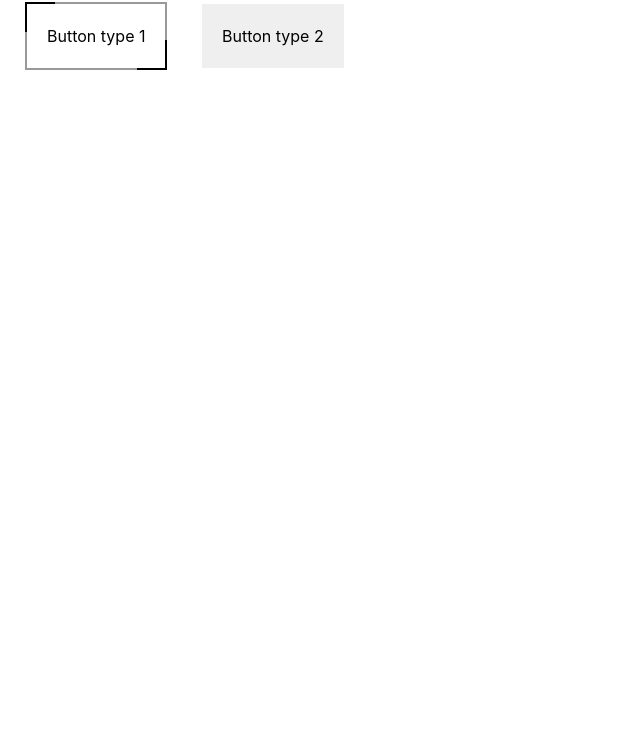
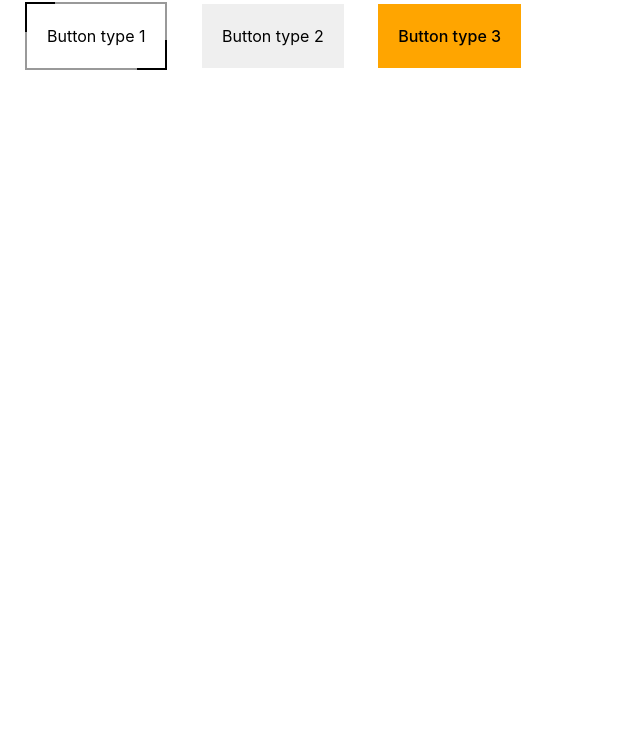
Before and after one commit to anhminhzing/refactor_source, a plain HTML site: page pages/button.html in a window 1280 px wide. Shown: the part 54-800 px from the top of the page, without its empty margins (0-640 px from the left). Drawn offline with nearby package versions, Linux system fonts and the light colour scheme.

Commit message:
+ add button type 3

```diff
--- a/pages/button.html
+++ b/pages/button.html
@@ -29,6 +29,9 @@
                         <button class="button button_type2">
                             <span >Button type 2</span>
                         </button>
+                        <button class="button button_type3">
+                            <span> Button type 3 </span>
+                        </button>
                     </div>
                 </div>
             </div>
--- a/scss/components/_buttons.scss
+++ b/scss/components/_buttons.scss
@@ -114,3 +114,42 @@
     }
   }
 }
+
+// button type 3
+.button_type3{
+  position: relative;
+  overflow: hidden;
+  padding: 20px;
+  background: orange;
+  transition: all 0.6s;
+  text-align: center;
+  span{
+    position: relative;
+    z-index:2;
+    color: $color-black;
+    font-weight: 500;
+    transition: all 0.6s;
+  }
+  &::after{
+      content: '';
+      position: absolute;
+      top: 0;
+      left: -25%;
+      width: 0%;
+      height: 100%;
+      background: $color-black;
+      z-index: 1;
+      transform: skew(50deg);
+      transition-duration: .6s;
+  }
+  &:hover{
+      background: orange;
+      &::after{
+          width: 150%;
+      }
+      span{
+          color: $color-white;
+      }
+  }
+
+}
```
Also changed, not shown: css/common/general.css, scss/main.css, 2 other files.
